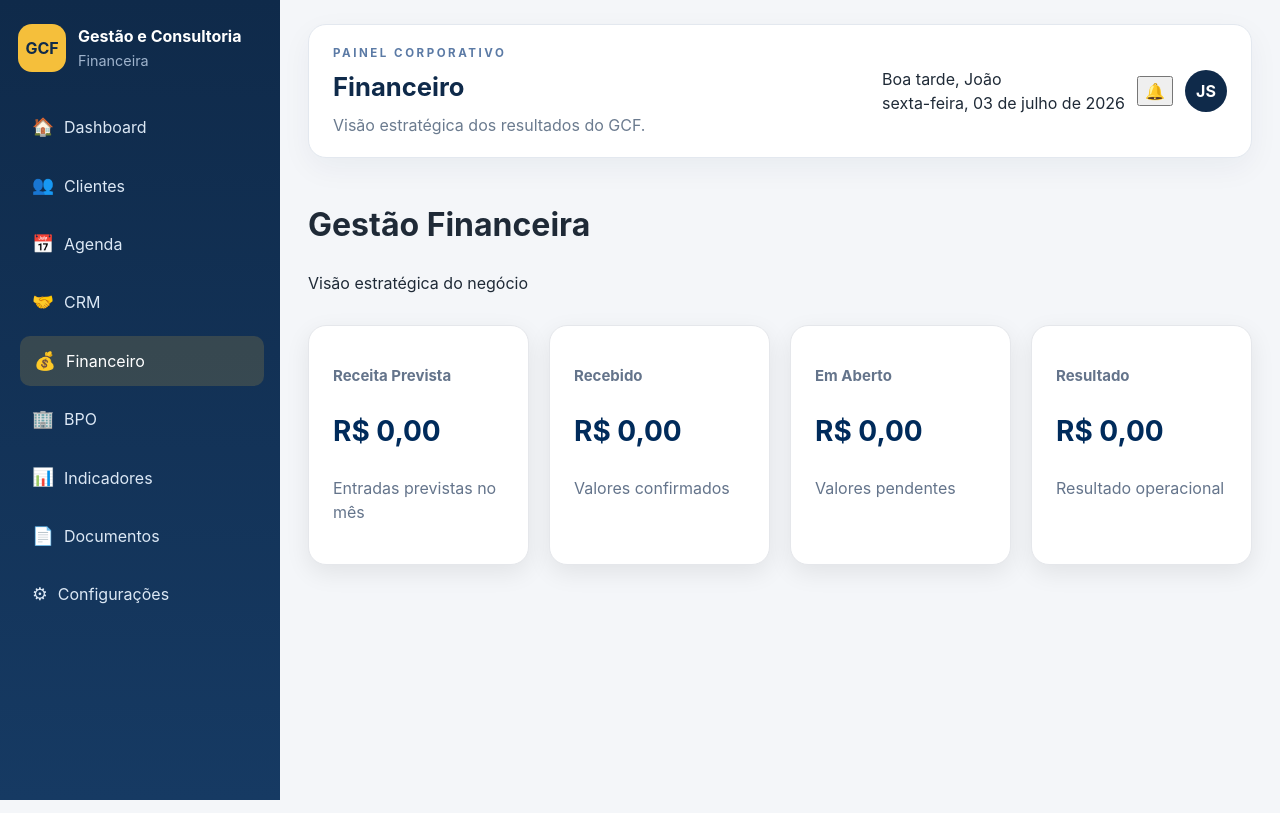
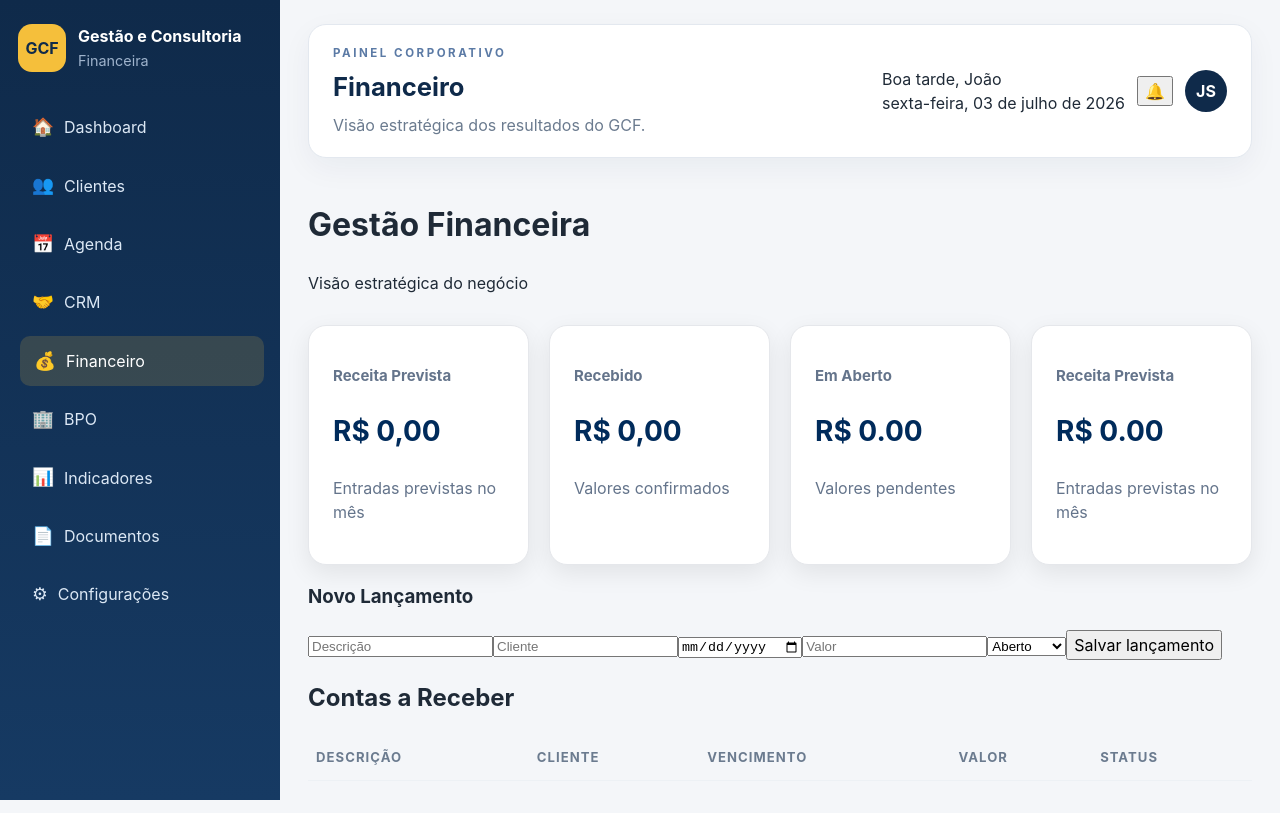
Before and after one commit to mentoriafinanceira2023-lgtm/gcf, a React (Vite) app: page /financeiro in a window 1280 px wide. Built offline with nearby package versions, Linux system fonts and the light colour scheme.

Commit message:
v0.6 inicio financeiro funcional com formulario e calculos

```diff
--- /dev/null
+++ b/src/components/Financeiro/FinanceForm.tsx
@@ -0,0 +1,91 @@
+import { useState } from "react"
+
+type Props = {
+  adicionarLancamento: (item: any) => void
+}
+
+function FinanceForm({ adicionarLancamento }: Props) {
+
+  const [descricao, setDescricao] = useState("")
+  const [cliente, setCliente] = useState("")
+  const [vencimento, setVencimento] = useState("")
+  const [valor, setValor] = useState("")
+  const [status, setStatus] = useState("Aberto")
+
+  function salvar() {
+
+    const novo = {
+      descricao,
+      cliente,
+      vencimento,
+      valor: `R$ ${valor}`,
+      status
+    }
+
+    adicionarLancamento(novo)
+
+    setDescricao("")
+    setCliente("")
+    setVencimento("")
+    setValor("")
+  }
+
+
+  return (
+
+    <div className="finance-form">
+
+      <h3>Novo Lançamento</h3>
+
+
+      <input
+        placeholder="Descrição"
+        value={descricao}
+        onChange={(e)=>setDescricao(e.target.value)}
+      />
+
+
+      <input
+        placeholder="Cliente"
+        value={cliente}
+        onChange={(e)=>setCliente(e.target.value)}
+      />
+
+
+      <input
+        type="date"
+        value={vencimento}
+        onChange={(e)=>setVencimento(e.target.value)}
+      />
+
+
+      <input
+        placeholder="Valor"
+        value={valor}
+        onChange={(e)=>setValor(e.target.value)}
+      />
+
+
+      <select
+        value={status}
+        onChange={(e)=>setStatus(e.target.value)}
+      >
+
+        <option>Aberto</option>
+        <option>Recebido</option>
+
+      </select>
+
+
+      <button onClick={salvar}>
+        Salvar lançamento
+      </button>
+
+
+    </div>
+
+  )
+}
+
+
+export default FinanceForm
--- /dev/null
+++ b/src/components/Financeiro/FinanceTable.tsx
@@ -0,0 +1,60 @@
+type Props = {
+  lancamentos: any[]
+}
+
+
+function FinanceTable({ lancamentos }: Props) {
+
+  return (
+
+    <div>
+
+      <h2>Contas a Receber</h2>
+
+      <table>
+
+        <thead>
+          <tr>
+            <th>DESCRIÇÃO</th>
+            <th>CLIENTE</th>
+            <th>VENCIMENTO</th>
+            <th>VALOR</th>
+            <th>STATUS</th>
+          </tr>
+        </thead>
+
+
+        <tbody>
+
+          {lancamentos.map((item, index) => (
+
+            <tr key={index}>
+
+              <td>{item.descricao}</td>
+
+              <td>{item.cliente}</td>
+
+              <td>{item.vencimento}</td>
+
+              <td>{item.valor}</td>
+
+              <td>{item.status}</td>
+
+            </tr>
+
+          ))}
+
+        </tbody>
+
+
+      </table>
+
+
+    </div>
+
+  )
+
+}
+
+
+export default FinanceTable
--- a/src/pages/FinanceiroPage.tsx
+++ b/src/pages/FinanceiroPage.tsx
@@ -1,8 +1,19 @@
+import { useState } from "react"
 import FinanceCard from "../components/Financeiro/FinanceCard"
+import FinanceTable from "../components/Financeiro/FinanceTable"
+import FinanceForm from "../components/Financeiro/FinanceForm"
 
 function FinanceiroPage() {
+
+  const [lancamentos, setLancamentos] = useState<any[]>([])
+
+  function adicionarLancamento(item:any){
+    setLancamentos([...lancamentos, item])
+  }
+
   return (
     <div>
+
       <h1>Gestão Financeira</h1>
 
       <p>Visão estratégica do negócio</p>
@@ -21,19 +32,27 @@ function FinanceiroPage() {
           descricao="Valores confirmados"
         />
 
-        <FinanceCard
-          titulo="Em Aberto"
-          valor="R$ 0,00"
-          descricao="Valores pendentes"
-        />
+       <FinanceCard
+  titulo="Em Aberto"
+  valor={`R$ ${lancamentos
+    .filter(item => item.status === "Aberto")
+    .reduce((total, item) => total + Number(item.valor || 0), 0)
+    .toFixed(2)}`}
+  descricao="Valores pendentes"
+/>
 
         <FinanceCard
-          titulo="Resultado"
-          valor="R$ 0,00"
-          descricao="Resultado operacional"
-        />
+  titulo="Receita Prevista"
+  valor={`R$ ${lancamentos.reduce((total, item) => total + Number(item.valor || 0), 0).toFixed(2)}`}
+  descricao="Entradas previstas no mês"
+/>
 
       </div>
+
+      <FinanceForm adicionarLancamento={adicionarLancamento} />
+
+      <FinanceTable lancamentos={lancamentos} />
+
     </div>
   )
 }
```
